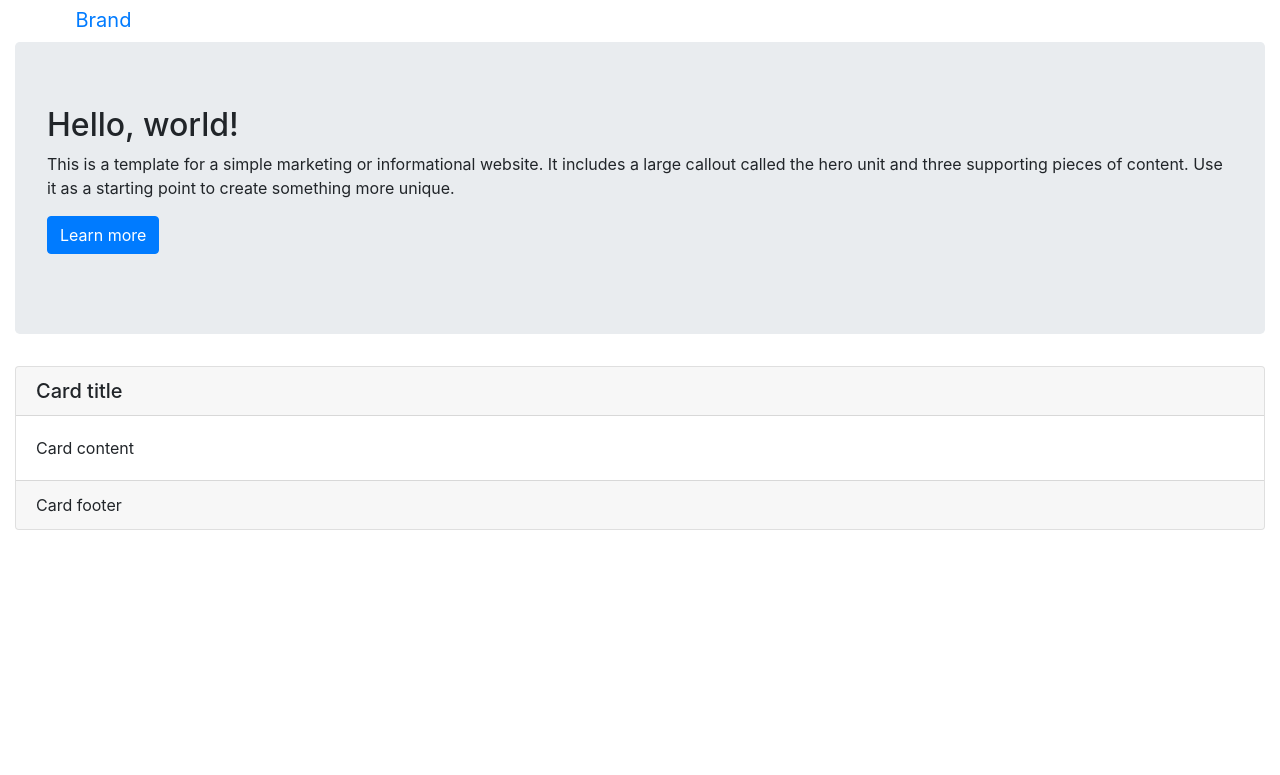
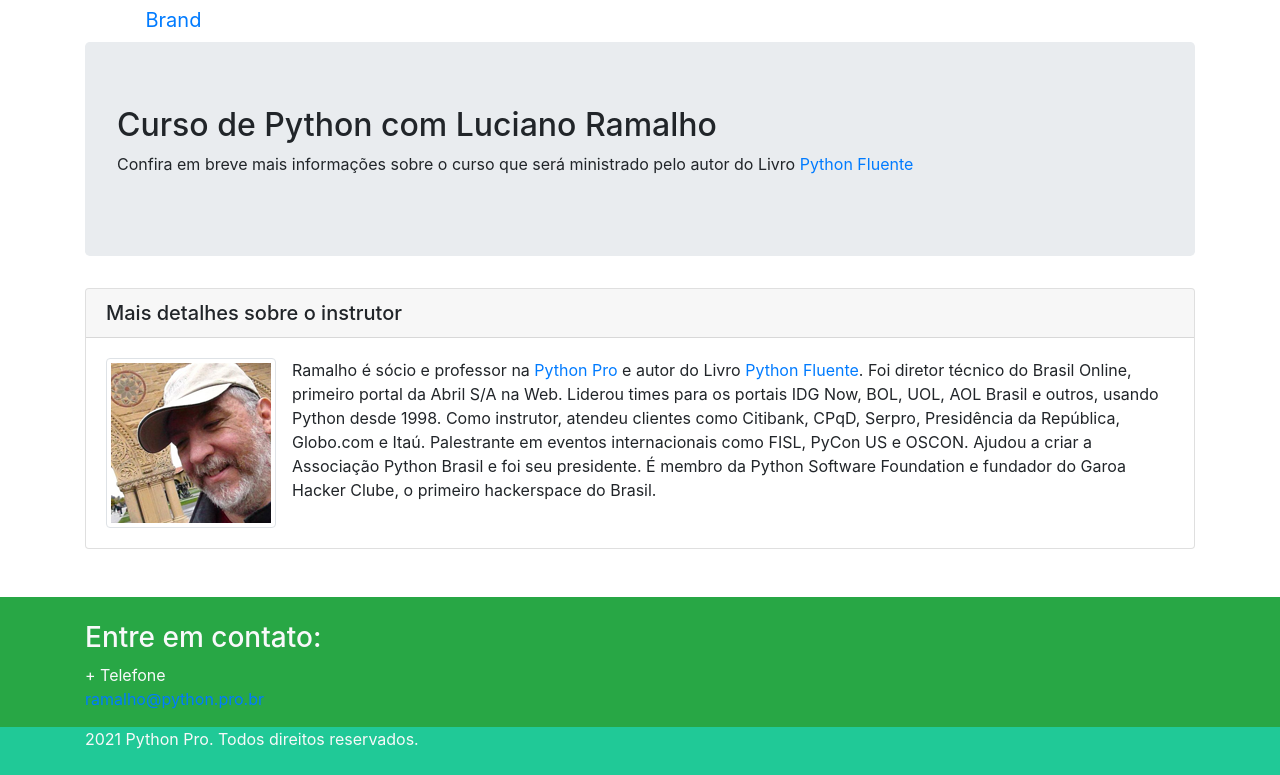
Before and after one commit to guisouco/curso-django-gsc, a Django app: page / in a window 1280 px wide. Shown: the part 56-831 px from the top of the page. Before the commit the page ends 586 px from the top, so only its background shows below. Run offline with Django 3.2, Linux system fonts and the light colour scheme; some libraries are stand-ins or nearby versions.

Commit message:
Adicionado Rodapé

```diff
--- a/pypro/base/static/css/style.css
+++ b/pypro/base/static/css/style.css
@@ -1 +1,7 @@
-# Empty CSS file for your own CSS
+.main-footer {
+  background-color: #28a745;
+}
+
+.rights {
+  background-color: #20c997;
+}
--- a/pypro/base/templates/base/home.html
+++ b/pypro/base/templates/base/home.html
@@ -10,7 +10,7 @@
 
     <meta name="description" content="Página do curso PYTHON PRO Gscol">
     <meta name="author" content="Guilherme Colacio">
-
+	<link rel="icon" type="image/png" href="{% static 'img/favicon.png' %}" />
     <link href="{% static 'css/bootstrap.min.css' %}" rel="stylesheet">
     <link href="{% static 'css/style.css' %}" rel="stylesheet">
     <script src="{% static 'js/jquery.min.js' %}"></script>
@@ -31,7 +31,7 @@
     </ul>
   </div>
 </nav>
-    <div class="container-fluid">
+    <div class="container">
 	<div class="row">
 		<div class="col-md-12">
 
@@ -79,28 +79,37 @@
 			</nav>
 			<div class="jumbotron">
 				<h2>
-					Hello, world!
+					Curso de Python com Luciano Ramalho
 				</h2>
 				<p>
-					This is a template for a simple marketing or informational website. It includes a large callout called the hero unit and three supporting pieces of content. Use it as a starting point to create something more unique.
-				</p>
-				<p>
-					<a class="btn btn-primary btn-large" href="#">Learn more</a>
+					Confira em breve mais informações sobre o curso que será ministrado pelo autor do Livro
+					<a href="https://shop.oreilly.com/product/0636920032519.do" target="_blank" >Python Fluente</a>
 				</p>
 			</div>
 			<div class="row">
 				<div class="col-md-12">
 					<div class="card">
 						<h5 class="card-header">
-							Card title
+							Mais detalhes sobre o instrutor
 						</h5>
 						<div class="card-body">
 							<p class="card-text">
-								Card content
+								<img src="{% static 'img/luciano-ramalho.png' %}" alt="Foto do Luciano Ramalho"
+									 class="img-thumbnail float-left mr-3"/>
+								 Ramalho é sócio e professor na <a href="https://www.python.pro.br">Python Pro</a> e autor do
+                            Livro
+                            <a href="http://shop.oreilly.com/product/0636920032519.do" target="_blank">Python
+                                Fluente</a>.
+                            Foi diretor técnico do Brasil Online, primeiro portal da Abril S/A na Web.
+                            Liderou times para os portais IDG Now, BOL, UOL, AOL Brasil e outros, usando Python desde
+                            1998.
+                            Como instrutor, atendeu clientes como Citibank, CPqD, Serpro, Presidência da República,
+                            Globo.com e Itaú. Palestrante em eventos internacionais como FISL, PyCon US e OSCON. Ajudou
+                            a
+                            criar a Associação Python Brasil e foi seu presidente. É membro da Python Software
+                            Foundation e
+                            fundador do Garoa Hacker Clube, o primeiro hackerspace do Brasil.
 							</p>
-						</div>
-						<div class="card-footer">
-							Card footer
 						</div>
 					</div>
 				</div>
@@ -109,5 +118,31 @@
 	</div>
 </div>
 
+ <footer class="main-footer mt-5 pt-4 text-light">
+	<div class="container">
+		<div class="row">
+			<div class="col">
+				<h3>Entre em contato:</h3>
+				<address>
+					+ Telefone
+					<br/>
+					<a href="mailto:ramalho@python.pro.br">ramalho@python.pro.br</a>
+				</address>
+			</div>
+		</div>
+	</div>
+	<div>
+		<div class="rights pb-4">
+			<div class="container">
+				<div class="row">
+					<div class="col">
+						{% now 'Y' %} Python Pro. Todos direitos reservados.
+					</div>
+				</div>
+			</div>
+		</div>
+	</div>
+</footer>
+
   </body>
 </html>
--- a/pypro/django_assertions.py
+++ b/pypro/django_assertions.py
@@ -1,5 +1,5 @@
 from django.test import TestCase
 
-_test_case=TestCase()
+_test_case = TestCase()
 
 assert_contains = _test_case.assertContains
```
Also changed, not shown: pypro/base/migrations/0001_initial.py, pypro/base/static/img/favicon.png (added), pypro/base/static/img/luciano-ramalho.png (added).
